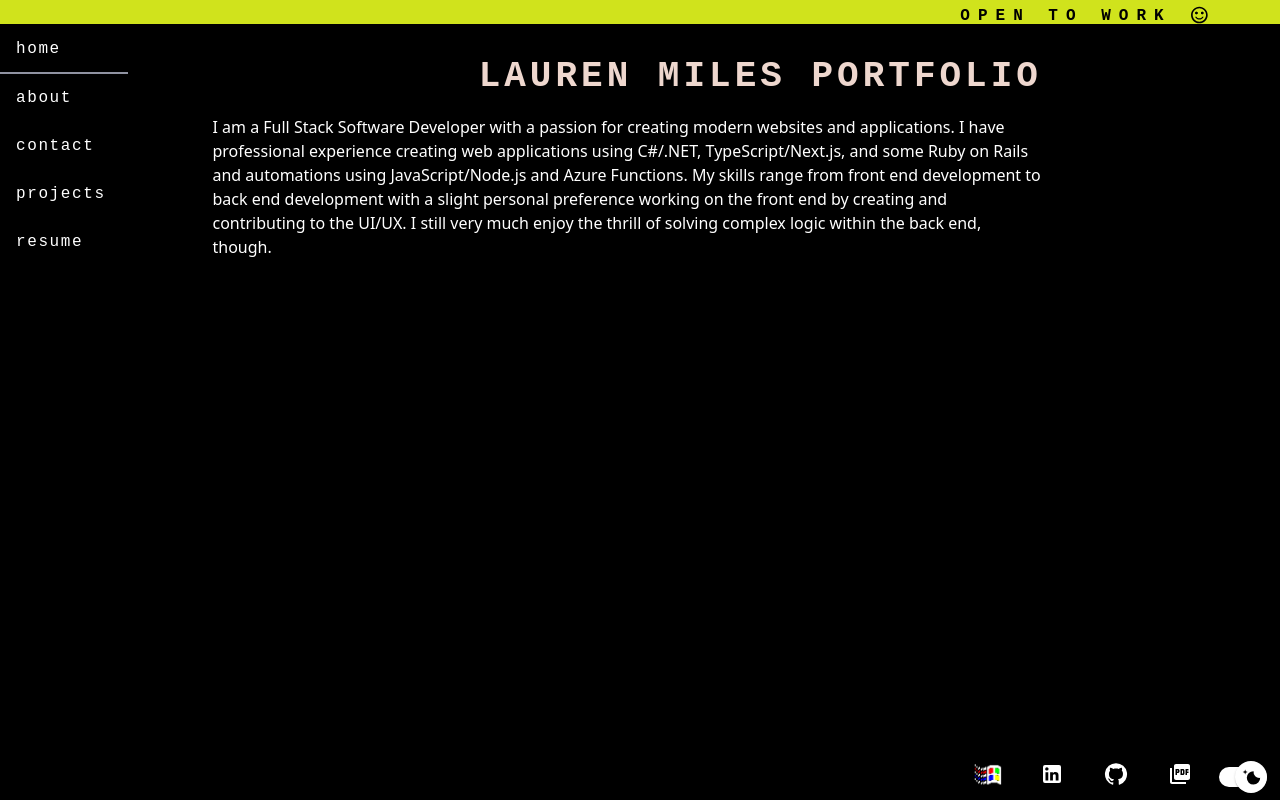
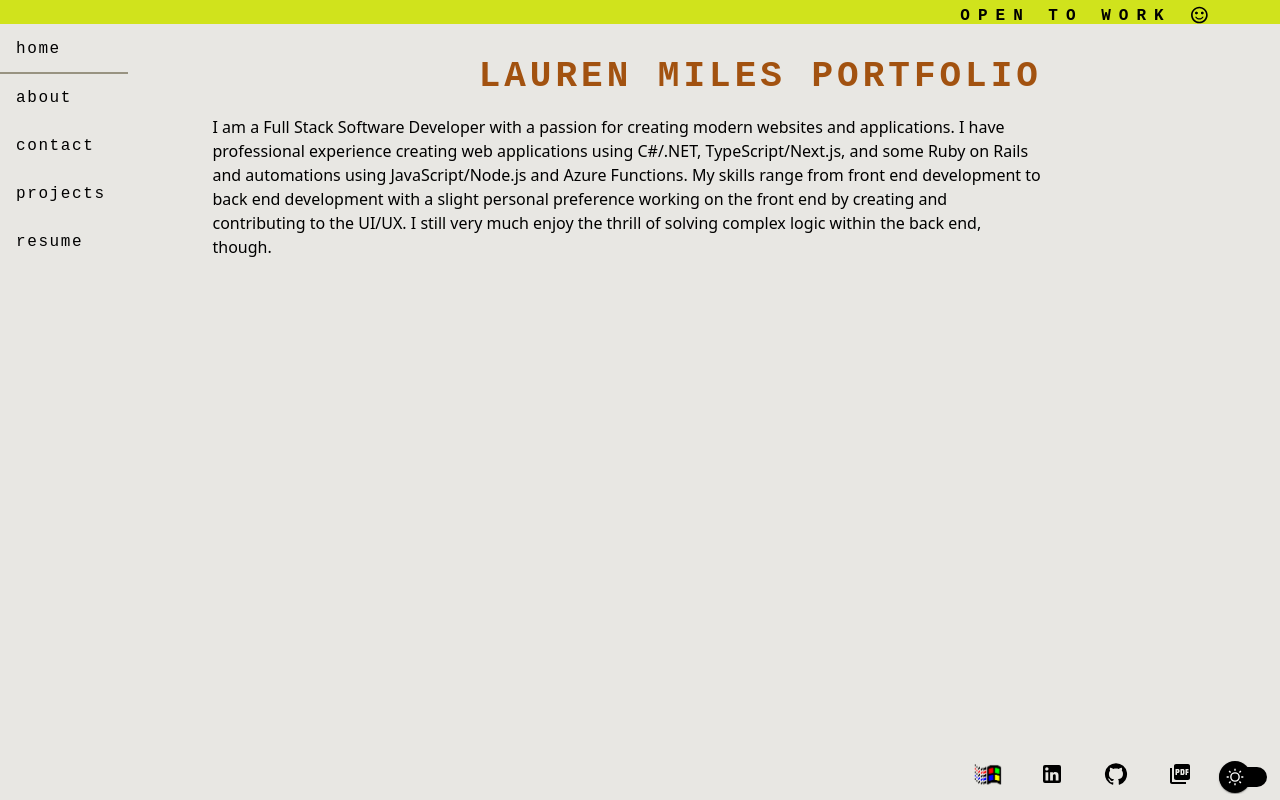
Before and after one commit to laurenmilesdev/portfolio, a Next.js app: page / in a window 1280 px wide. Built offline with nearby package versions, Linux system fonts and the light colour scheme; a web font is replaced by a local one.

Commit message:
Updated theme colors and default theme

```diff
--- a/src/pages/_app.tsx
+++ b/src/pages/_app.tsx
@@ -25,7 +25,7 @@ import { updateWindowThemeBgColor } from '../utils/window';
 export default function App({ Component, pageProps }: AppProps) {
   const [pageTabValue, setPageTabValue] = useState<number>(0);
   const [helpTabValue, setHelpTabValue] = useState<number>(0);
-  const [useDarkTheme, setUseDarkTheme] = useState<boolean>(true);
+  const [useDarkTheme, setUseDarkTheme] = useState<boolean>(false);
   const [theme, setTheme] = useState<string>(
     useDarkTheme ? ThemeConstants.DARK : ThemeConstants.LIGHT
   );
--- a/src/styles/globals.css
+++ b/src/styles/globals.css
@@ -36,14 +36,12 @@
   --card-rgb: 180, 185, 188;
   --card-border-rgb: 131, 134, 135;
 
-  --primary: #eed7ce;
-  --primary-light: #f8f0ec;
-  --secondary: #9093a2;
-  --tertiary: #c2d2d6;
+  --primary: #a25210;
+  --secondary: #989381;
 
-  --background-color: #000;
-  --font-color: #fff;
-  --font-color-opp: #000;
+  --background-color: #e8e7e3;
+  --font-color: #000;
+  --font-color-opp: #fff;
 
   --warn: #e0a66c;
 
@@ -63,15 +61,13 @@
   --speed: 30s;
 }
 
-[data-theme='light'] {
-  --primary: #74788b;
-  --secondary: #94b1b8;
-  --secondary-light: #d1dee0;
-  --tertiary: #f5f0f0;
+[data-theme='dark'] {
+  --primary: #989381;
+  --secondary: #a25210;
 
-  --background-color: #e8e7e3;
-  --font-color: #000;
-  --font-color-opp: #fff;
+  --background-color: #000;
+  --font-color: #fff;
+  --font-color-opp: #000;
 
   --about-img-op: 0.25;
   --home-img-op: 0.5;
```
